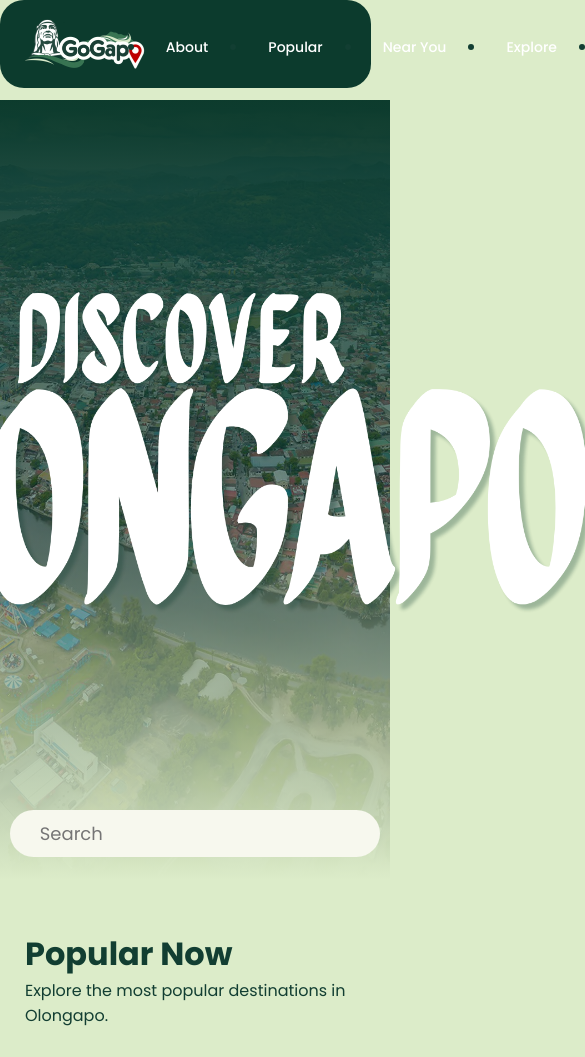
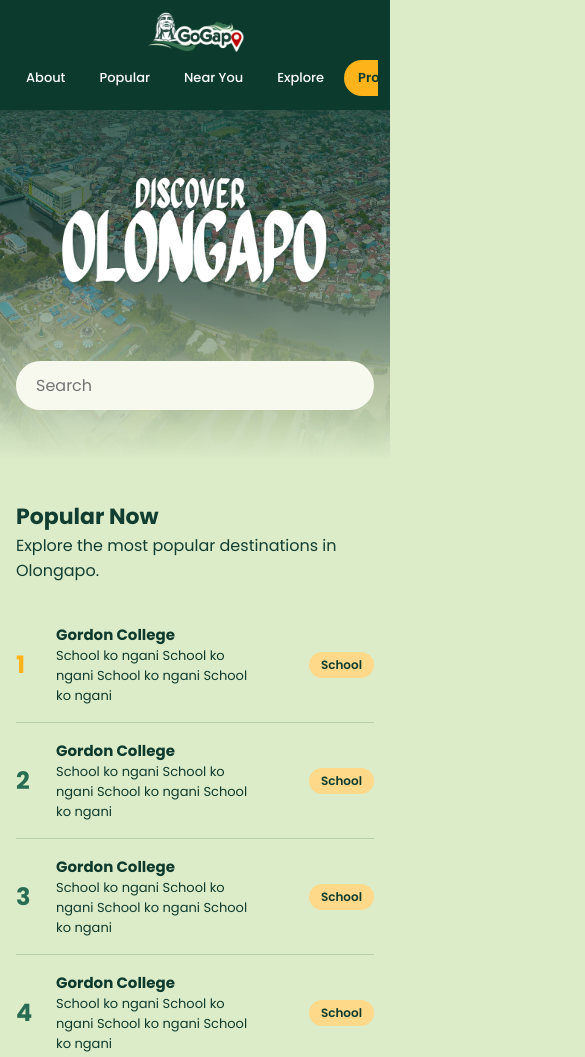
Before and after one commit to trishgomz/GoGapo, a plain HTML site: page index.html in a window 390 px wide. Shown: the top 1057 px of the page, 585 px wide, since content can reach past the window. Drawn offline with Linux system fonts and the light colour scheme.

Commit message:
Update style.css

```diff
--- a/style.css
+++ b/style.css
@@ -527,7 +527,6 @@ body {
     color: #507c56;
 }
 
-
 /* ABOUT SECTIONS */
 .about {
     padding: 30px 0px;
@@ -557,86 +556,145 @@ body {
     font-size: 15px;
 }
 
-/* ITO UNG PHONE VERSION CSS SA PINAKA-UNANG GAWA, HINDI KO SIYA GINALAW. IKAW NA BAHALA */
-/* RESPONSIVE DESIGN */
+/* ============================================================
+   GoGapo – phone & tablet fixes (written for your style.css)
+   Keep this file linked AFTER style.css in index.html.
+   It overrides the two old @media (max-width: 768px) blocks.
+   ============================================================ */
+
+/* ---------- Tablets and phones (<= 768px) ---------- */
 @media (max-width: 768px) {
 
+    html { scroll-padding-top: 130px; }   /* anchors don't hide under the taller navbar */
+    body { overflow-x: hidden; }
+
+    /* ---- NAVBAR: logo on top, links in one swipeable row ---- */
     .navbar {
-        width: 95%;
-        padding: 15px;
-        flex-direction: column;
-        gap: 15px;
+        width: 100%;            /* old rule made it 95% and off-center */
+        padding: 8px 0;
+        border-radius: 0;
     }
 
-    .nav-links {
-        flex-wrap: wrap;
-        justify-content: center;
-        gap: 15px;
+    .nav-inner {
+        flex-direction: column;
+        align-items: center;
+        gap: 8px;
+        padding: 4px 12px;
     }
 
-    .hero-content {
-        margin-top: 100px;
+    .logo img { height: 40px; }
+
+    .nav-menu {
+        width: 100%;
+        gap: 6px;
+        overflow-x: auto;
+        flex-wrap: nowrap;
+        justify-content: flex-start;
+        list-style: none;
+        padding-bottom: 2px;
+        scrollbar-width: none;
+    }
+    .nav-menu::-webkit-scrollbar { display: none; }
+
+    .nav-item { flex-shrink: 0; }
+
+    /* resets the old rule that turned each link into a scroll box */
+    .nav-links {
+        display: inline-block;
+        width: auto;
+        overflow: visible;
+        padding: 8px 14px;
+        font-size: 13px;
+        white-space: nowrap;
     }
 
+    /* ---- HERO ---- */
     .hero {
-        min-height: 650px;
+        height: auto;
+        min-height: 0;
+        padding-bottom: 50px;
+    }
+
+    .hero-content { margin-top: 0;
+                  padding-top: 130px;}   /* clears the fixed navbar */
+
+    .title-group { padding: 10px 16px 20px; }
+
+    .discoverolongapo {
+        height: auto;
+        width: 100%;
+        max-width: 380px;
     }
 
     .search-bar {
-        margin-top: 100px;
+        top: 0;
+        margin-top: 0;
+        width: calc(100% - 32px);
+        padding: 12px 20px;
+        font-size: 16px;        /* stops iPhone from zooming in when tapped */
     }
 
-    .hero-content h2 {
-        font-size: 25px;
+    /* ---- GENERAL SECTIONS ---- */
+    .content-section { padding: 40px 16px; }
+    .content-section h2 { font-size: 24px; }
+
+    /* ---- POPULAR NOW ---- */
+    .popular-list {
+        padding-left: 0;        /* was 100px each side */
+        padding-right: 0;
     }
 
-    .business-section h2,
-    .explore-section h2 {
-        font-size: 27px;
+    .popular-items { gap: 12px; }
+    .rank { width: 28px; font-size: 24px; }
+    .popular-info { min-width: 0; }
+    .popular-info h3 { font-size: 15px; }
+    .popular-info p  { font-size: 13px; overflow-wrap: anywhere; }
+
+    /* ---- NEAR YOU ---- */
+    .location-header {
+        flex-direction: column;
+        align-items: flex-start;
+        gap: 12px;
     }
+    .location { width: 100%; }
 
-    .explore-grid {
-        grid-template-columns: 1fr;
+    /* ---- EXPLORE ---- */
+    .explore-button { display: block; }
+    .explore-button ul {
+        flex-wrap: wrap;
+        gap: 8px;
+        padding: 0;
+        list-style: none;
     }
+    .explore-button .label { padding: 8px 14px; font-size: 13px; }
 
-    .explore-card {
-        font-size: 20px;
+    /* ---- BUSINESS ---- */
+    .checklist {
+        flex-direction: column;
+        align-items: flex-start;
+        gap: 16px;
     }
+    .business-button {
+        display: block;
+        width: 100%;
+        text-align: center;
+    }
+    .business-section ul { padding: 0; }
+    .business-section li { padding: 8px 0; }
+
+    /* ---- ABOUT ---- */
+    .about p { text-align: left; }   /* justified text leaves big gaps on narrow screens */
 }
 
-/* PHONE VERSION */
-@media (max-width: 768px) {
+/* ---------- Small phones (<= 480px) ---------- */
+@media (max-width: 480px) {
 
-    .navbar {
-        flex-direction: column;
-        /* logo on top, links below */
-        gap: 10px;
-        padding: 14px 16px;
-        border-radius: 24px;
-    }
+    .content-section h2 { font-size: 22px; }
 
-    .logo {
-        font-size: 1.3rem;
-        margin: 0;
-    }
+    /* tag drops under the description so nothing gets squeezed */
+    .popular-items { flex-wrap: wrap; }
+    .tag { margin-left: 40px; }
 
-    .nav-links {
-        display: flex;
-        gap: 18px;
-        width: 100%;
-        overflow-x: auto;
-        white-space: nowrap;
-        justify-content: flex-start;
-        padding-bottom: 4px;
-        scrollbar-width: none;
-    }
-
-    .nav-links::-webkit-scrollbar {
-        display: none;
-    }
-
-    .nav-links a {
-        font-size: 0.9rem;
-        flex-shrink: 0;
-    }
+    .floppy { padding: 20px 16px; }
+    .floppy p { font-size: 13px; }
 }
```
